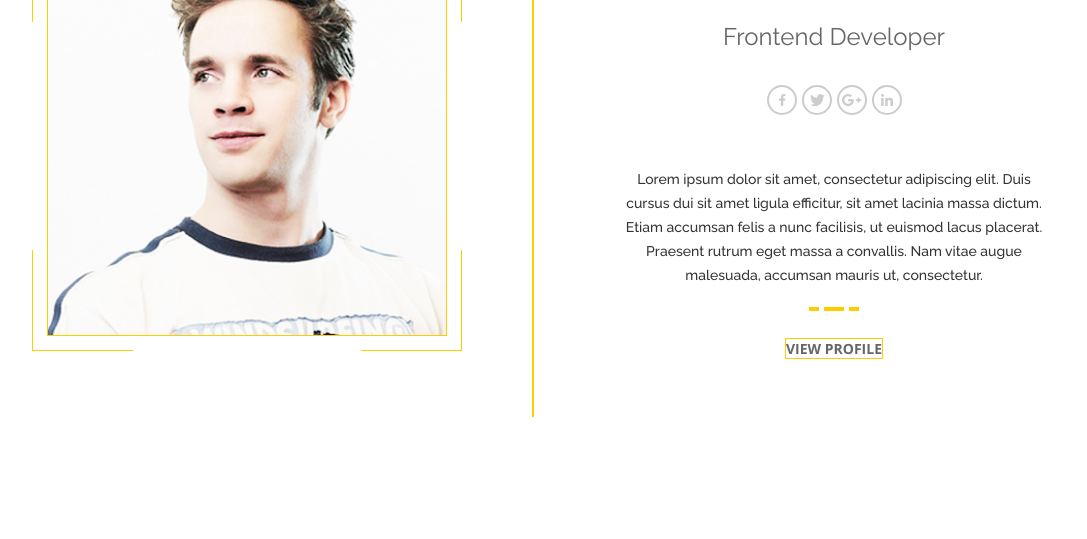
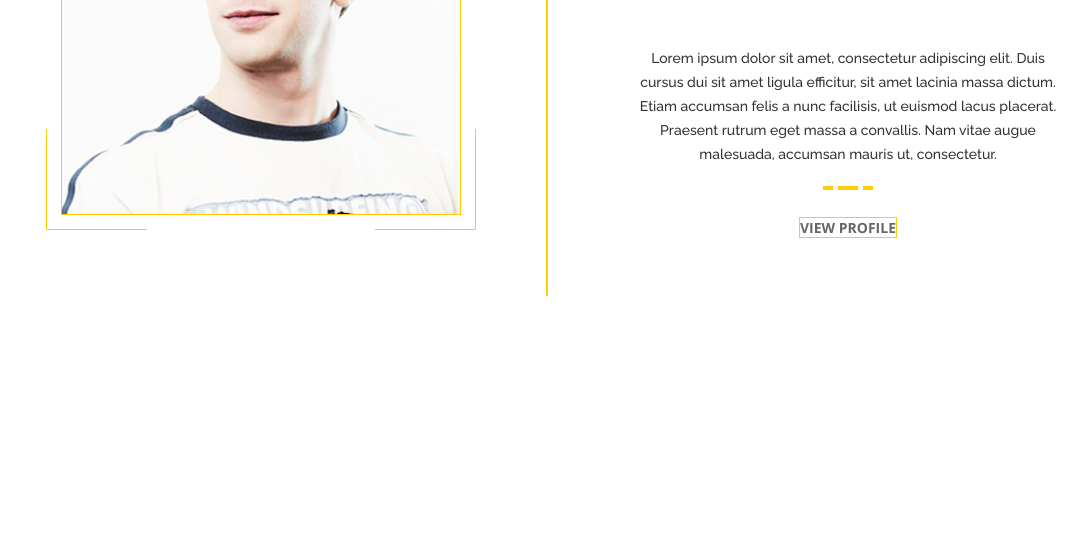
Before and after one commit to 08-11-2022-FE/__rc_Ivan_Iholkin_17, a plain HTML site: page index.html in a window 1280 px wide. Shown: the part 419-958 px from the top of the page, without its empty margins (92-1179 px from the left). After the commit the page ends 837 px from the top, so only its background shows below. Drawn offline with nearby package versions, Linux system fonts and the light colour scheme.

Commit message:
fix vert line

```diff
--- a/index.scss
+++ b/index.scss
@@ -54,7 +54,9 @@ $decor-color:#FFCC00;
     flex-wrap: nowrap;
     align-items: center;
     box-sizing:border-box;
-    justify-content: center;
+    justify-content: flex-end;
+    margin: 0 auto 122px auto;
+    max-width: 1030px;
 
     .left{
         position: relative;
@@ -171,11 +173,6 @@ $decor-color:#FFCC00;
 }
 
 
-    .form{
-        padding: 121px 135px 122px 135px;
-        display: flex;
-        flex-direction: column;
-    }
 
     @media only screen and (max-width: 768px){
         .content{
```
Also changed, not shown: index.html (+0 -2 lines), src/style/index.css, 1 other file.
